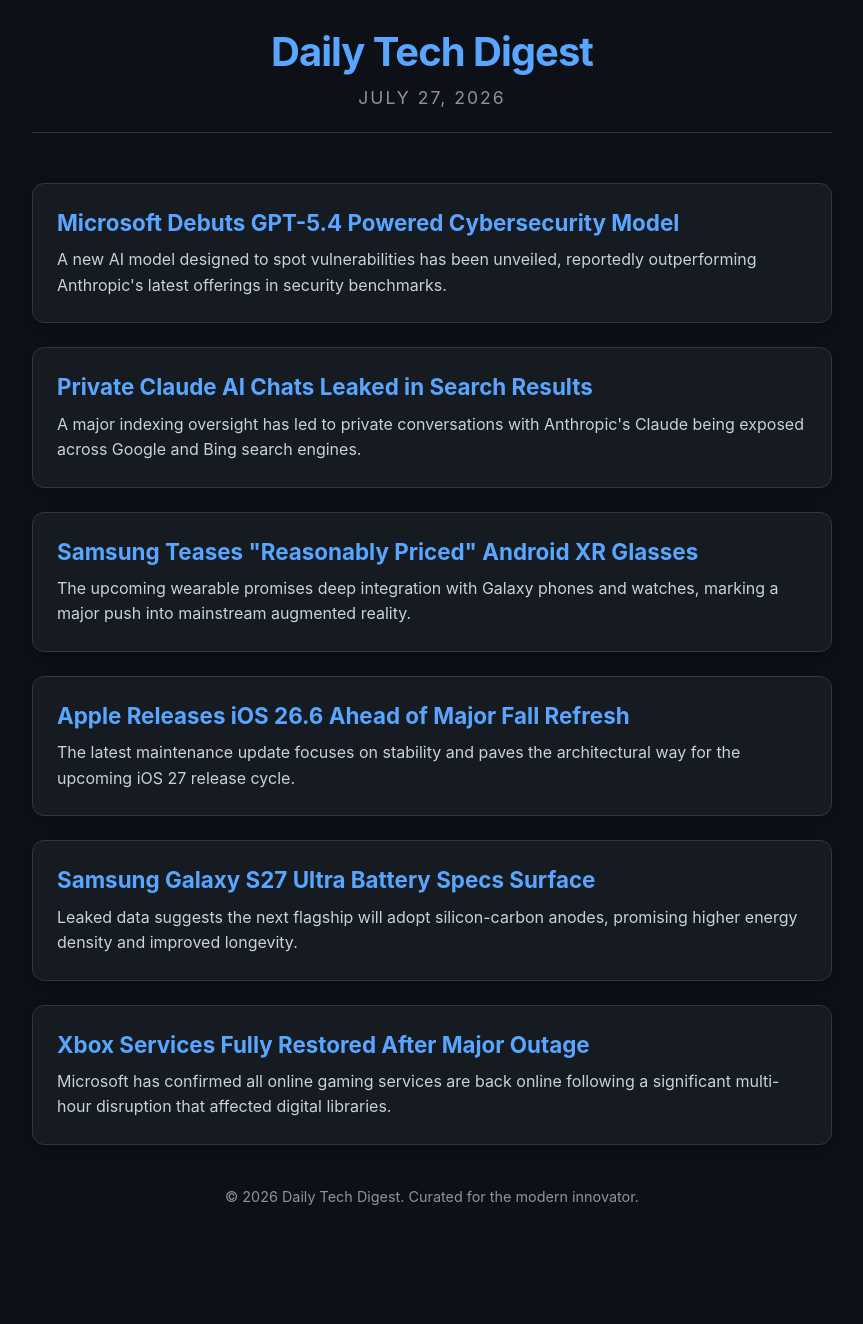
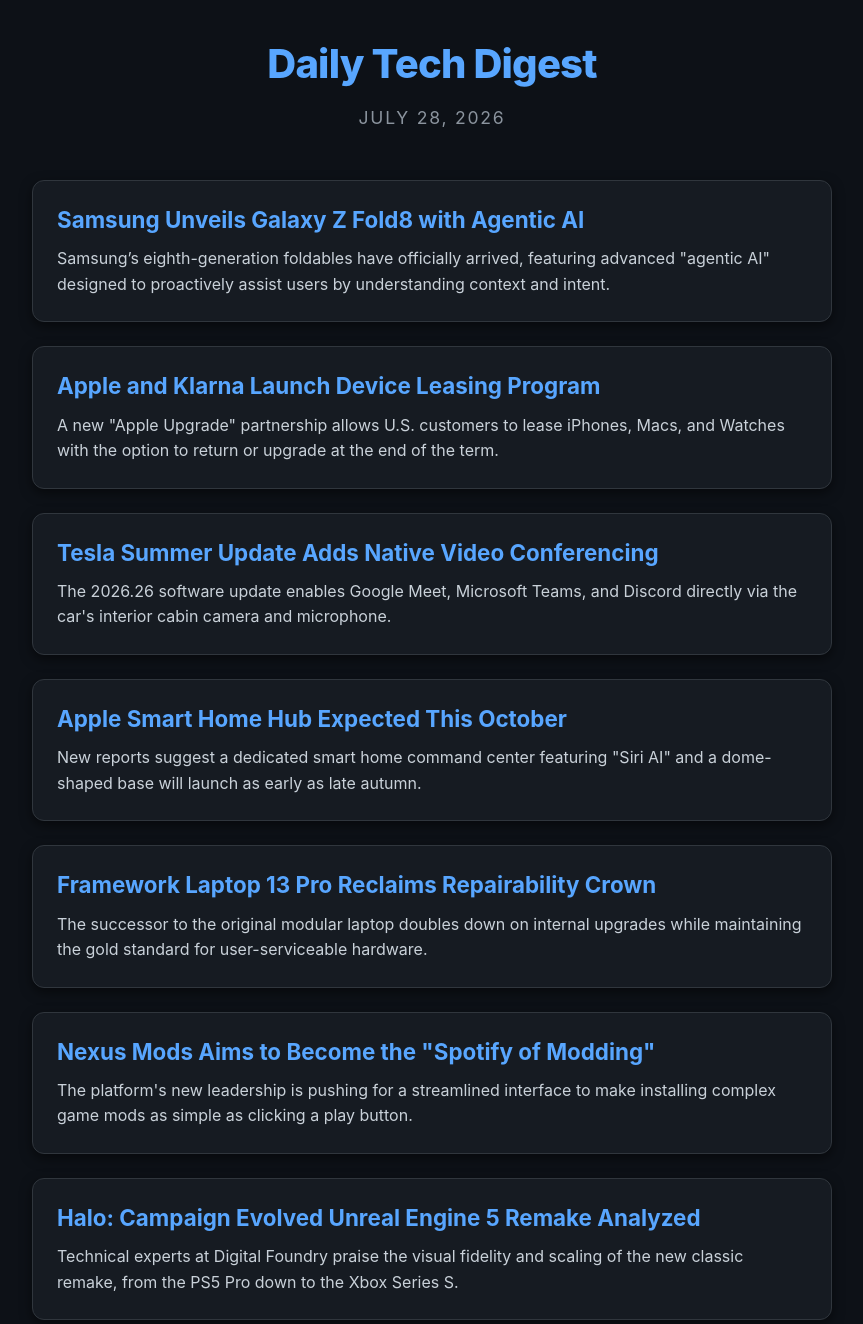
Before and after one commit to vishnuvardhankakara21/daily-tech-digest, a plain HTML site: page index.html in a window 1280 px wide. Shown: the whole page, without its empty margins (208-1071 px from the left). Before the commit the page ends 1228 px from the top, so only its background shows below. Drawn offline with Linux system fonts and the light colour scheme.

Commit message:
Daily digest update

```diff
--- a/index.html
+++ b/index.html
@@ -14,81 +14,77 @@
             --border: #30363d;
         }
 
+        * {
+            box-sizing: border-box;
+            margin: 0;
+            padding: 0;
+        }
+
         body {
             background-color: var(--bg-color);
             color: var(--text-main);
-            font-family: 'Inter', system-ui, -apple-system, sans-serif;
+            font-family: 'Inter', -apple-system, BlinkMacSystemFont, "Segoe UI", Roboto, sans-serif;
             line-height: 1.6;
-            margin: 0;
-            padding: 20px;
-            display: flex;
-            justify-content: center;
+            padding: 2rem 1rem;
         }
 
         .container {
             max-width: 800px;
-            width: 100%;
+            margin: 0 auto;
         }
 
         header {
             text-align: center;
-            margin-bottom: 50px;
-            border-bottom: 1px solid var(--border);
-            padding-bottom: 20px;
+            margin-bottom: 3rem;
         }
 
         h1 {
+            font-size: 2.5rem;
             color: var(--accent);
-            font-size: 2.5rem;
-            margin: 0;
-            letter-spacing: -1px;
+            margin-bottom: 0.5rem;
+            font-weight: 800;
+            letter-spacing: -0.02em;
         }
 
         .date {
             color: var(--text-muted);
             font-size: 1.1rem;
             text-transform: uppercase;
-            letter-spacing: 2px;
+            letter-spacing: 0.1em;
         }
 
         .article-card {
-            background-color: var(--card-bg);
+            background: var(--card-bg);
             border: 1px solid var(--border);
             border-radius: 12px;
-            padding: 24px;
-            margin-bottom: 24px;
-            box-shadow: 0 4px 12px rgba(0, 0, 0, 0.3);
-            transition: transform 0.2s ease;
+            padding: 1.5rem;
+            margin-bottom: 1.5rem;
+            transition: transform 0.2s ease, box-shadow 0.2s ease;
+            box-shadow: 0 4px 12px rgba(0, 0, 0, 0.5);
         }
 
         .article-card:hover {
             transform: translateY(-2px);
+            box-shadow: 0 8px 24px rgba(0, 0, 0, 0.6);
             border-color: var(--accent);
         }
 
         h2 {
             color: var(--accent);
-            margin: 0 0 10px 0;
             font-size: 1.4rem;
+            margin-bottom: 0.75rem;
             line-height: 1.3;
         }
 
         p {
-            margin: 0;
             color: var(--text-main);
             font-size: 1rem;
         }
 
-        footer {
-            text-align: center;
-            margin-top: 40px;
-            color: var(--text-muted);
-            font-size: 0.9rem;
-        }
-
         @media (max-width: 600px) {
-            h1 { font-size: 2rem; }
-            .article-card { padding: 18px; }
+            h1 { font-size: 1.8rem; }
+            h2 { font-size: 1.2rem; }
+            body { padding: 1rem; }
         }
     </style>
 </head>
@@ -96,44 +92,45 @@
     <div class="container">
         <header>
             <h1>Daily Tech Digest</h1>
-            <div class="date">July 27, 2026</div>
+            <p class="date">July 28, 2026</p>
         </header>
 
         <main>
             <div class="article-card">
-                <h2>Microsoft Debuts GPT-5.4 Powered Cybersecurity Model</h2>
-                <p>A new AI model designed to spot vulnerabilities has been unveiled, reportedly outperforming Anthropic's latest offerings in security benchmarks.</p>
+                <h2>Samsung Unveils Galaxy Z Fold8 with Agentic AI</h2>
+                <p>Samsung’s eighth-generation foldables have officially arrived, featuring advanced "agentic AI" designed to proactively assist users by understanding context and intent.</p>
             </div>
 
             <div class="article-card">
-                <h2>Private Claude AI Chats Leaked in Search Results</h2>
-                <p>A major indexing oversight has led to private conversations with Anthropic's Claude being exposed across Google and Bing search engines.</p>
+                <h2>Apple and Klarna Launch Device Leasing Program</h2>
+                <p>A new "Apple Upgrade" partnership allows U.S. customers to lease iPhones, Macs, and Watches with the option to return or upgrade at the end of the term.</p>
             </div>
 
             <div class="article-card">
-                <h2>Samsung Teases "Reasonably Priced" Android XR Glasses</h2>
-                <p>The upcoming wearable promises deep integration with Galaxy phones and watches, marking a major push into mainstream augmented reality.</p>
+                <h2>Tesla Summer Update Adds Native Video Conferencing</h2>
+                <p>The 2026.26 software update enables Google Meet, Microsoft Teams, and Discord directly via the car's interior cabin camera and microphone.</p>
             </div>
 
             <div class="article-card">
-                <h2>Apple Releases iOS 26.6 Ahead of Major Fall Refresh</h2>
-                <p>The latest maintenance update focuses on stability and paves the architectural way for the upcoming iOS 27 release cycle.</p>
+                <h2>Apple Smart Home Hub Expected This October</h2>
+                <p>New reports suggest a dedicated smart home command center featuring "Siri AI" and a dome-shaped base will launch as early as late autumn.</p>
             </div>
 
             <div class="article-card">
-                <h2>Samsung Galaxy S27 Ultra Battery Specs Surface</h2>
-                <p>Leaked data suggests the next flagship will adopt silicon-carbon anodes, promising higher energy density and improved longevity.</p>
+                <h2>Framework Laptop 13 Pro Reclaims Repairability Crown</h2>
+                <p>The successor to the original modular laptop doubles down on internal upgrades while maintaining the gold standard for user-serviceable hardware.</p>
             </div>
 
             <div class="article-card">
-                <h2>Xbox Services Fully Restored After Major Outage</h2>
-                <p>Microsoft has confirmed all online gaming services are back online following a significant multi-hour disruption that affected digital libraries.</p>
+                <h2>Nexus Mods Aims to Become the "Spotify of Modding"</h2>
+                <p>The platform's new leadership is pushing for a streamlined interface to make installing complex game mods as simple as clicking a play button.</p>
+            </div>
+
+            <div class="article-card">
+                <h2>Halo: Campaign Evolved Unreal Engine 5 Remake Analyzed</h2>
+                <p>Technical experts at Digital Foundry praise the visual fidelity and scaling of the new classic remake, from the PS5 Pro down to the Xbox Series S.</p>
             </div>
         </main>
-
-        <footer>
-            &copy; 2026 Daily Tech Digest. Curated for the modern innovator.
-        </footer>
     </div>
 </body>
 </html>
```
